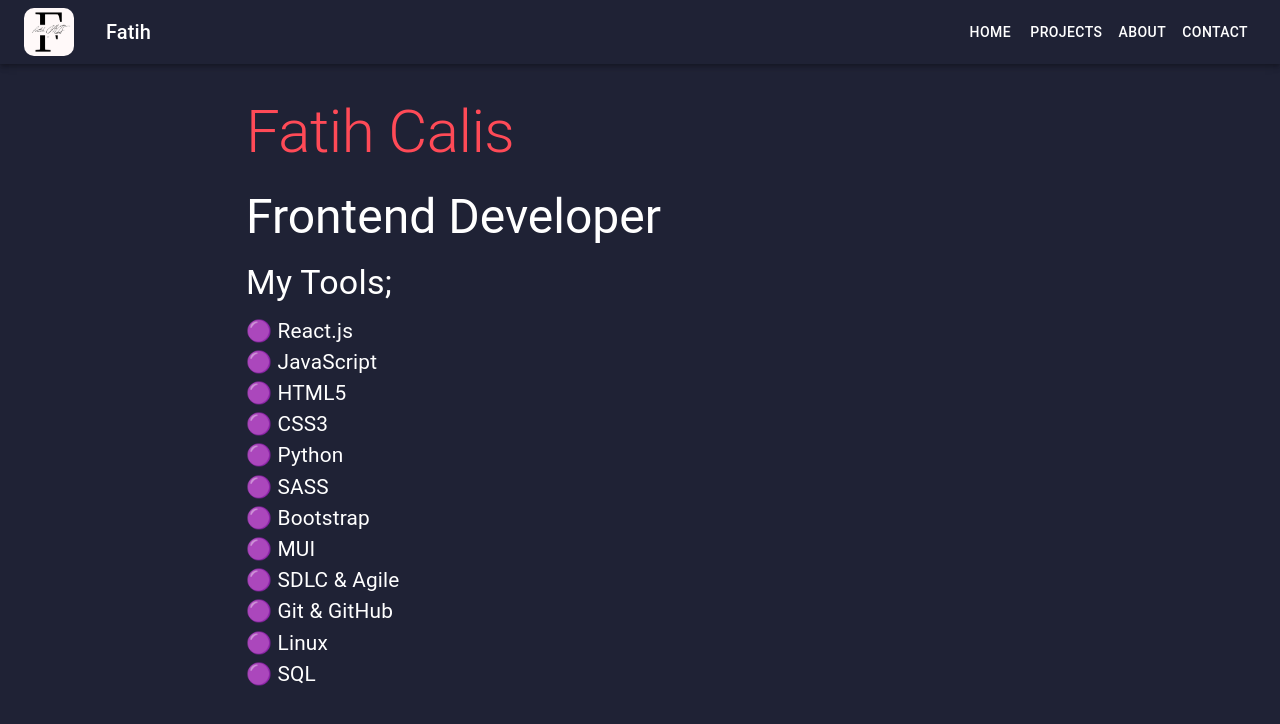
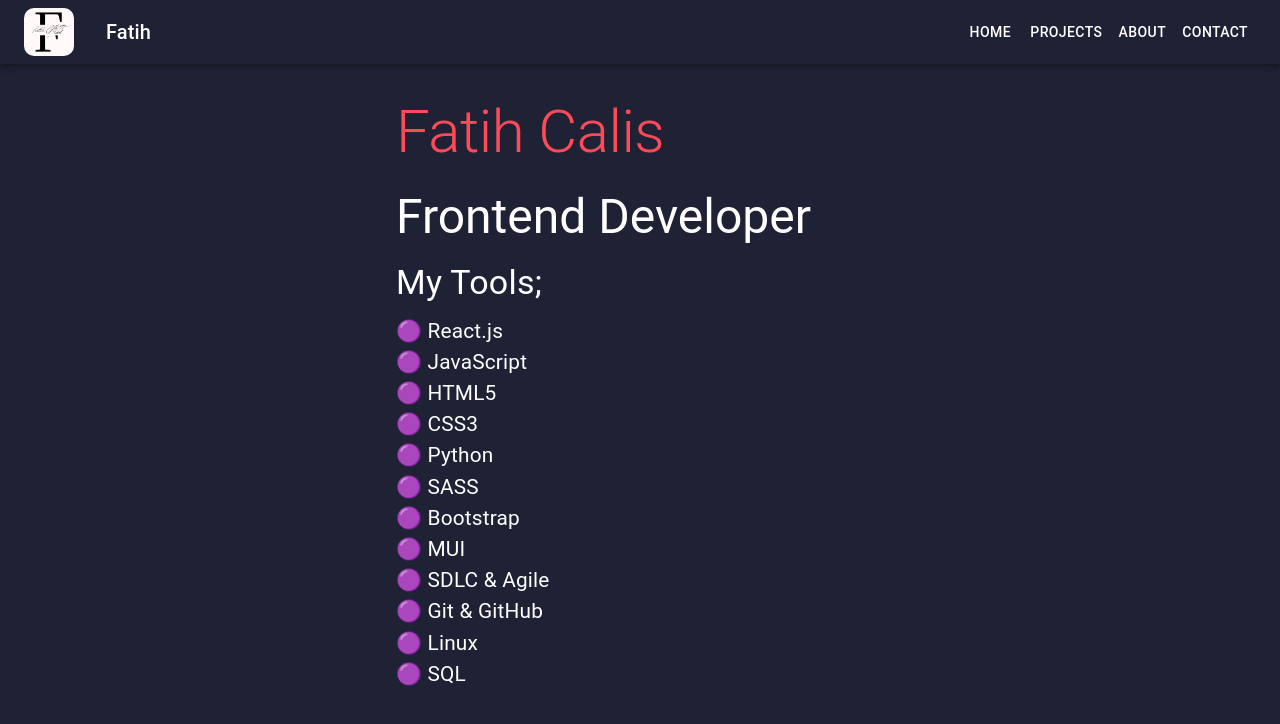
Before and after one commit to fatihcaliss/myportfolio, a React (Create React App) app: page /about in a window 1280 px wide. Shown: the top 724 px of the page. Built offline with nearby package versions, Linux system fonts and the light colour scheme.

Commit message:
about page

```diff
--- a/src/pages/About.jsx
+++ b/src/pages/About.jsx
@@ -8,7 +8,7 @@
   return (
     <React.Fragment>
       <CssBaseline />
-      <Container maxWidth="md">
+      <Container maxWidth="sm">
         <Box sx={{ bgcolor: '#1F2235', height: '80vh', margin: "2rem" }} >
           <Typography variant="h2" component="div" gutterBottom sx={{ color: '#FF4A57' }}>
             Fatih Calis
```
